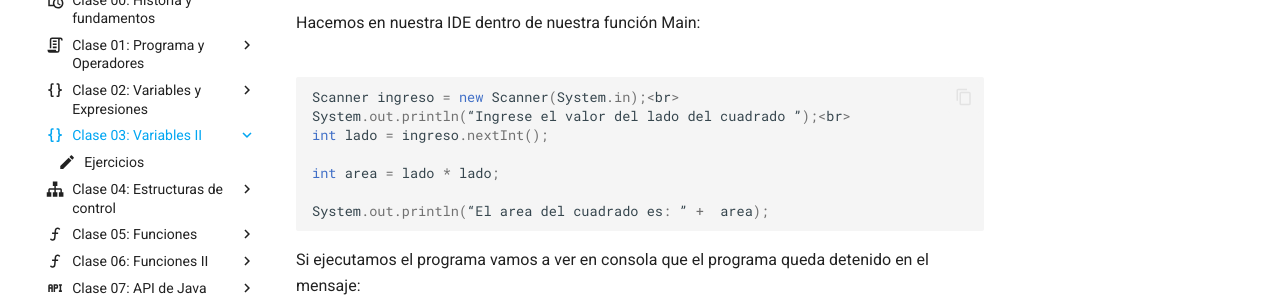
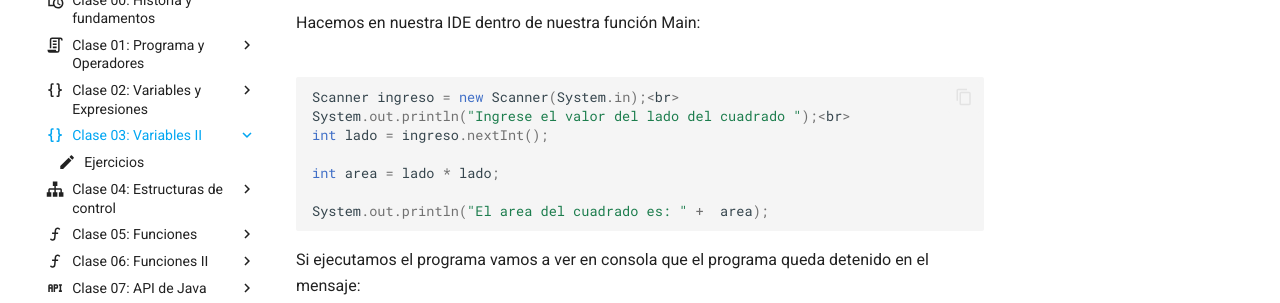
Before and after one commit to anairamzap/curso-polito, an MkDocs documentation site: the page built from docs/clase_03/index.md, in a window 1280 px wide and 900 px high, scrolled down 2059 px. Shown: the part 153-456 px from the top of the window. Built offline with MkDocs 1.6.1 and Material for MkDocs 9.7.7, drawn with Linux system fonts in a browser that asks for light colours; comment, search, counter and statistics services are not loaded.

Commit message:
Error de comillas

````diff
--- a/docs/clase_03/index.md
+++ b/docs/clase_03/index.md
@@ -85,12 +85,12 @@ Tenemos que crear una variable usando la Clase Scanner.
 Hacemos en nuestra IDE dentro de nuestra función Main:<br><br>
 ```java
 Scanner ingreso = new Scanner(System.in);<br>
-System.out.println(“Ingrese el valor del lado del cuadrado ”);<br>
+System.out.println("Ingrese el valor del lado del cuadrado ");<br>
 int lado = ingreso.nextInt();
 
 int area = lado * lado;
 
-System.out.println(“El area del cuadrado es: ” +  area);
+System.out.println("El area del cuadrado es: " +  area);
 ```
 Si ejecutamos el programa vamos a ver en consola que el programa queda detenido en el mensaje: <br>
 **Ingrese el valor del lado del cuadrado**
````
